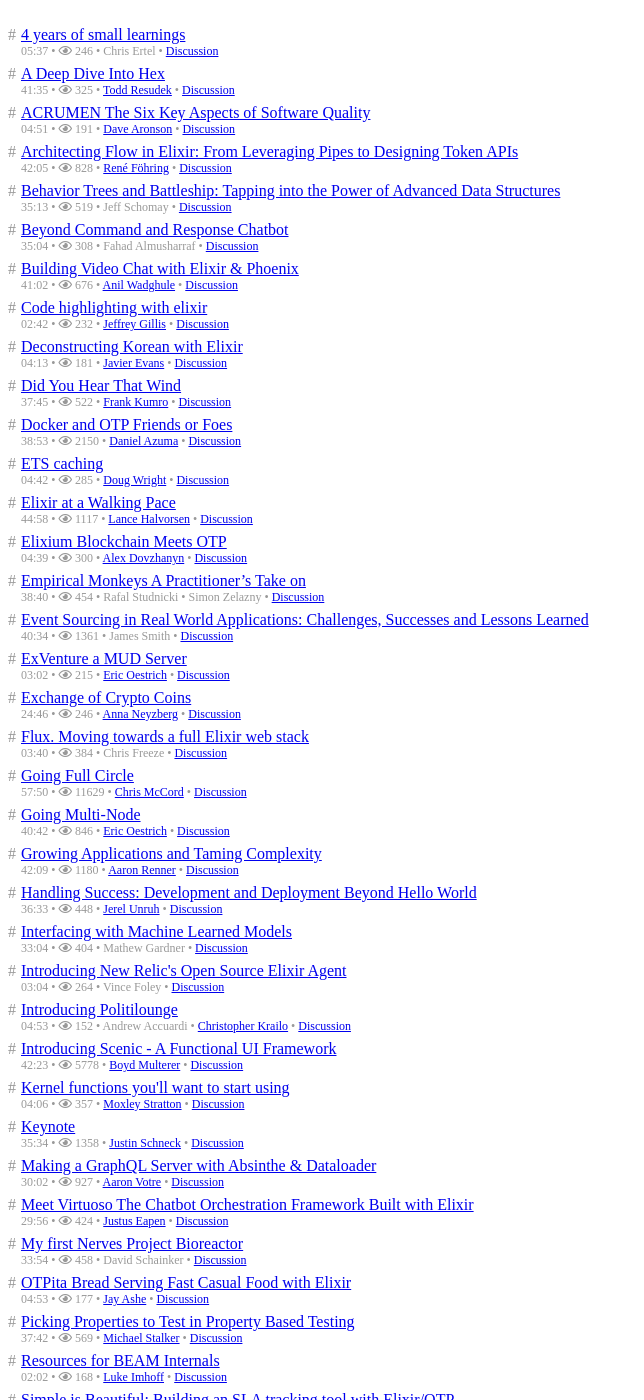
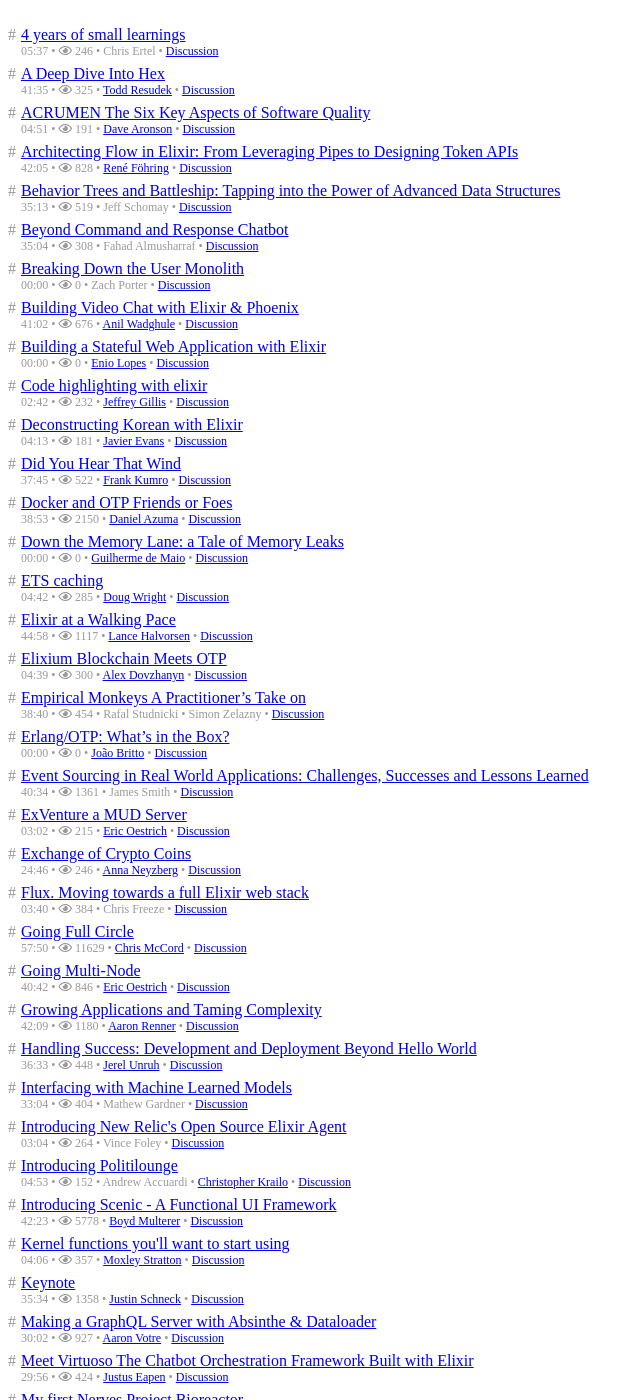
Before and after one commit to gmile/everyelixirvideo.page, a Jekyll site: the page built from index.html, in a window 1280 px wide and 1400 px high, scrolled down 14589 px. Shown: the whole window, without its empty margins (0-644 px from the left). Built offline with Jekyll 4.4.1, drawn with Linux system fonts in a browser that asks for light colours; nearby versions of some CDN libraries; some of the changed text lies outside the part shown.

Commit message:
Missing talks for ElixirConf US 2018

```diff
--- a/_data/elixirconf_us_2018.yaml
+++ b/_data/elixirconf_us_2018.yaml
@@ -405,3 +405,60 @@
   video_duration_seconds: 3470
   keynote: true
   elixirforum_topic_id: 16445
+- video_id: QuHD9Q75VOE
+  talk_title: UX Design Practices for Real Time Apps
+  speakers:
+  - bailey_miller
+  - tim_mecklem
+  conference: elixirconf_usa_2018
+  video_view_count: 0
+  video_duration_seconds: 0
+  elixirforum_topic_id: 16507
+- video_id: r7tFvmFDbZE
+  talk_title: Breaking Down the User Monolith
+  speakers:
+  - zach_porter
+  conference: elixirconf_usa_2018
+  video_view_count: 0
+  video_duration_seconds: 0
+  elixirforum_topic_id: 16709
+- video_id: 6gcsjCl9ne0
+  talk_title: Using Elixir GenStage to Track Video Watch Progress
+  speakers:
+  - emerson_macedo
+  conference: elixirconf_usa_2018
+  video_view_count: 0
+  video_duration_seconds: 0
+  elixirforum_topic_id: 16836
+- video_id: CozSfI-Zepw
+  talk_title: 'Erlang/OTP: What’s in the Box?'
+  speakers:
+  - joao_britto
+  conference: elixirconf_usa_2018
+  video_view_count: 0
+  video_duration_seconds: 0
+  elixirforum_topic_id: 16860
+- video_id: 13wVIUdo6Bw
+  talk_title: Scaling Concurrency Without Getting Burned
+  speakers:
+  - alex_garibay
+  conference: elixirconf_usa_2018
+  video_view_count: 0
+  video_duration_seconds: 0
+  elixirforum_topic_id: 16912
+- video_id: 3ZO7LFELhys
+  talk_title: 'Down the Memory Lane: a Tale of Memory Leaks'
+  speakers:
+  - guilherme_de_maio
+  conference: elixirconf_usa_2018
+  video_view_count: 0
+  video_duration_seconds: 0
+  elixirforum_topic_id: 16913
+- video_id: KyRRmzP7vjI
+  talk_title: Building a Stateful Web Application with Elixir
+  speakers:
+  - enio_lopes
+  conference: elixirconf_usa_2018
+  video_view_count: 0
+  video_duration_seconds: 0
+  elixirforum_topic_id: 16914
```
Also changed, not shown: _data/speakers.yaml (+35 -5 lines).
